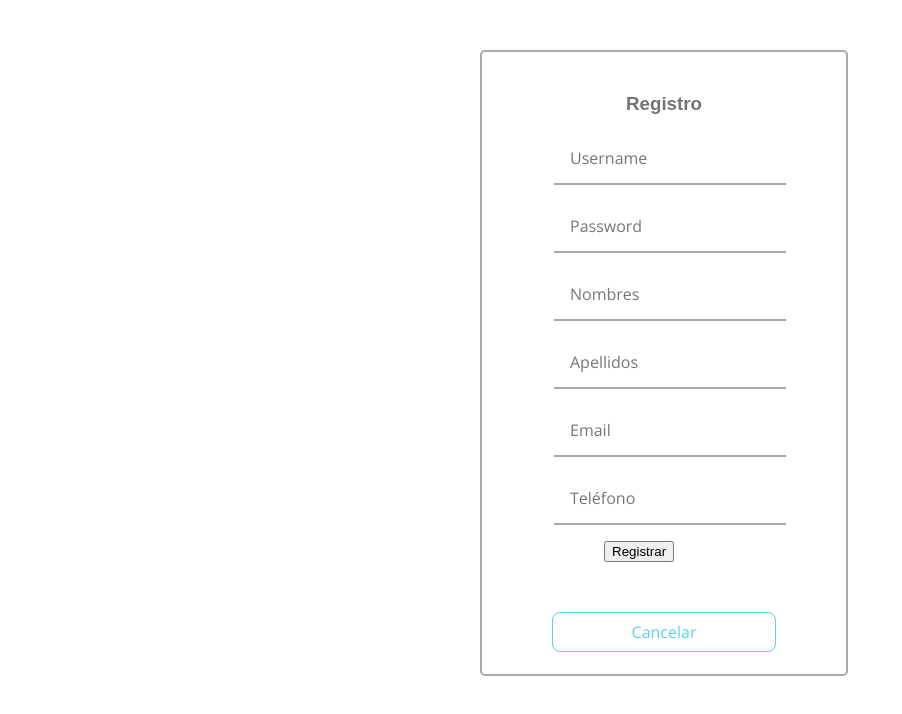
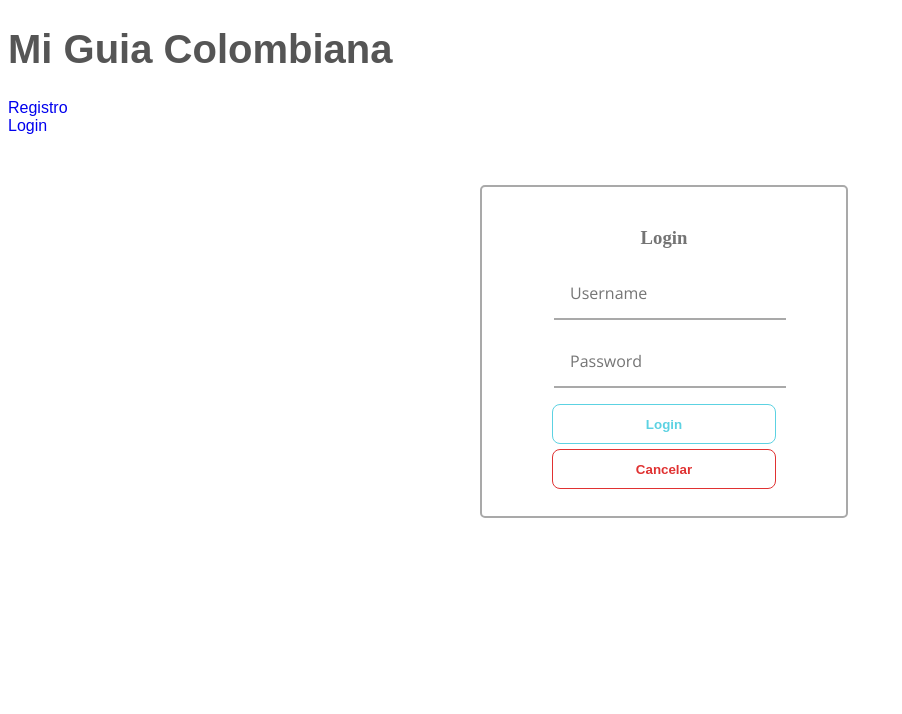
Before and after one commit to jcardenascAndes93/guiaColombianaAngular, an Angular app: page /login in a window 1280 px wide. Before the commit this address led to /. Shown: the top 714 px of the page, without its empty margins (0-902 px from the left). Built offline with nearby package versions, Linux system fonts and the light colour scheme.

Commit message:
Actualizacion de APIs para registro y login de usuarios

```diff
--- a/src/app/app-routing.module.ts
+++ b/src/app/app-routing.module.ts
@@ -1,8 +1,14 @@
 import { NgModule } from '@angular/core';
 import { Routes, RouterModule } from '@angular/router';
 
+import { SignupComponent } from './signup/signup.component';
+import { LoginComponent } from './login/login.component';
 
-const routes: Routes = [];
+
+const routes: Routes = [
+  {path: 'signup', component: SignupComponent},
+  {path: 'login', component: LoginComponent}
+];
 
 @NgModule({
   imports: [RouterModule.forRoot(routes)],
--- a/src/app/app.component.html
+++ b/src/app/app.component.html
@@ -1,4 +1,10 @@
-<app-signup>
-</app-signup>
+<h1>{{ title }}</h1>
+<nav>
+    <a routerLink="/signup">Registro</a>
+</nav>
+<nav>
+    <a routerLink="/login">Login</a>
+</nav>
+<router-outlet></router-outlet>
 <!--<app-login></app-login>-->
 <!-- Add the login component view -->
--- a/src/app/app.component.ts
+++ b/src/app/app.component.ts
@@ -3,8 +3,8 @@ import { Component } from '@angular/core';
 @Component({
   selector: 'app-root',
   templateUrl: './app.component.html',
-  styleUrls: ['./app.component.css']
+  styleUrls: ['./app.component.css'],
 })
 export class AppComponent {
-  title = 'Login';
+  title = 'Mi Guia Colombiana';
 }
--- a/src/app/login/login.component.css
+++ b/src/app/login/login.component.css
@@ -84,20 +84,44 @@ after {
     height: 50px;
 }
 
-#login form input[type="submit"] {
+#login form button[id="register"] {
     display: block;
     background: white;
     border: 1px solid #5cd2e2;
     margin: 0 auto;
-    width: 80%;
+    margin-bottom: 5px;
+    width: 70%;
     height: 40px;
     border-radius: 8px;
     color: #5cd2e2;
     cursor: pointer;
-    transition: background 0.3s ease-in-out;
+    transition: background 0.5s ease-in-out;
+    font-weight: bold
 }
 
-#login form input[type="submit"]:hover {
+#login form button[id="register"]:hover {
     background: #5cd2e2;
     color: white;
+    font-weight: bold
 }
+
+#login form button[id="cancel"] {
+    display: block;
+    background: white;
+    border: 1px solid #e03232;
+    margin: 0 auto;
+    margin-bottom: 5px;
+    width: 70%;
+    height: 40px;
+    border-radius: 8px;
+    color: #e03232;
+    cursor: pointer;
+    transition: background 0.5s ease-in-out;
+    font-weight: bold
+}
+
+#login form button[id="cancel"]:hover {
+    background: #e03232;
+    color: white;
+    font-weight: bold
+}
--- a/src/app/login/login.component.html
+++ b/src/app/login/login.component.html
@@ -11,12 +11,18 @@
     <form name='form-login'>
         <h3>Login</h3>
         <span class="fontawesome-user"></span>
-        <input type="text" id="user" placeholder="Username">
+        <input type="text" name="user" placeholder="Username" [(ngModel)]="login.username" required>
 
         <span class="fontawesome-lock"></span>
-        <input type="password" id="pass" placeholder="Password">
+        <input type="password" name="pass" placeholder="Password" [(ngModel)]="login.password" required>
 
-        <input type="submit" value="Login" text-align="center">
+
+        <a routerLink="">
+            <button id="register" type="submit" (click)="loginUser()">Login</button>
+        </a>
+        <a routerLink="">
+            <button id="cancel" type="submit">Cancelar</button>
+        </a>
 
     </form>
 </div>
--- a/src/app/login/login.component.ts
+++ b/src/app/login/login.component.ts
@@ -1,16 +1,34 @@
 import { Component, OnInit } from '@angular/core';
-
+import { Location } from '@angular/common';
+import { UsersService } from '../users.service';
 @Component({
   selector: 'app-login', // CSS element selector
   templateUrl: './login.component.html', // Location of the template
-  styleUrls: ['./login.component.css'] // Location of the component's private CSS
+  styleUrls: ['./login.component.css'], // Location of the component's private CSS
+  providers: [UsersService]
 })
 export class LoginComponent implements OnInit {
-  username = 'Username';
+  login;
 
-  constructor() { }
+  constructor(private userService: UsersService) { }
 
   ngOnInit() {
+    this.login = {
+      username: '',
+      password: '',
+    }
+  }
+
+  loginUser(){
+    this.userService.loginUser(this.login).subscribe(
+      response => {
+        alert('Bienvenido ' + this.login.username);
+      },
+      error => {
+        alert('Verifica tus datos y vuelve a intentarlo');
+        console.log('ERROR: ', error);
+      }
+    )
   }
 
 }
--- a/src/app/signup/signup.component.css
+++ b/src/app/signup/signup.component.css
@@ -84,20 +84,44 @@ after {
     height: 50px;
 }
 
-#login form input[type="submit"] {
+#login form button[id="register"] {
     display: block;
     background: white;
     border: 1px solid #5cd2e2;
     margin: 0 auto;
+    margin-bottom: 5px;
     width: 70%;
     height: 40px;
     border-radius: 8px;
     color: #5cd2e2;
     cursor: pointer;
     transition: background 0.5s ease-in-out;
+    font-weight: bold
 }
 
-#login form input[type="submit"]:hover {
+#login form button[id="register"]:hover {
     background: #5cd2e2;
     color: white;
+    font-weight: bold
 }
+
+#login form button[id="cancel"] {
+    display: block;
+    background: white;
+    border: 1px solid #e03232;
+    margin: 0 auto;
+    margin-bottom: 5px;
+    width: 70%;
+    height: 40px;
+    border-radius: 8px;
+    color: #e03232;
+    cursor: pointer;
+    transition: background 0.5s ease-in-out;
+    font-weight: bold
+}
+
+#login form button[id="cancel"]:hover {
+    background: #e03232;
+    color: white;
+    font-weight: bold
+}
--- a/src/app/signup/signup.component.html
+++ b/src/app/signup/signup.component.html
@@ -11,10 +11,10 @@
     <form name='form-login'>
         <h3>Registro</h3>
         <span class="fontawesome-user"></span>
-        <input type="text" name="user" placeholder="Username" [(ngModel)]="register.username">
+        <input type="text" name="user" placeholder="Username" [(ngModel)]="register.username" required>
 
         <span class="fontawesome-lock"></span>
-        <input type="password" name="pass" placeholder="Password" [(ngModel)]="register.password">
+        <input type="password" name="pass" placeholder="Password" [(ngModel)]="register.password" required>
 
         <span></span>
         <input type="text" name="name" placeholder="Nombres" [(ngModel)]="register.first_name">
@@ -23,17 +23,19 @@
         <input type="text" name="lastname" placeholder="Apellidos" [(ngModel)]="register.last_name">
 
         <span></span>
-        <input type="text" name="email" placeholder="Email" [(ngModel)]="register.email">
+        <input type="text" name="email" placeholder="Email" [(ngModel)]="register.email" required>
 
         <span></span>
         <input type="text" name="phone" placeholder="Teléfono" [(ngModel)]="register.phone">
 
         <span></span>
         <span></span>
-        <button (click)="registerUser()">Registrar</button>
-        <br>
-        <span></span>
-        <input type="submit" name="" value="Cancelar">
+        <a routerLink="/login">
+            <button id="register" type="submit" (click)="registerUser()">Registrar</button>
+        </a>
+        <a routerLink="">
+            <button id="cancel" type="submit">Cancelar</button>
+        </a>
 
     </form>
 </div>
--- a/src/app/users.service.ts
+++ b/src/app/users.service.ts
@@ -8,6 +8,11 @@ export class UsersService {
 
   // The createUser method using a POST request
   createUser(userData): Observable<any> {
-    return this.http.post('https://guia-colombiana.herokuapp.com/accounts/users/', userData);
+    return this.http.post('http://127.0.0.1:8000/accounts/users/', userData);
+  }
+
+  // Login the user method using a POST request
+  loginUser(userData): Observable<any> {
+    return this.http.post('http://127.0.0.1:8000/accounts/auth/', userData);
   }
 }
--- a/src/styles.css
+++ b/src/styles.css
@@ -1 +1,5 @@
 /* You can add global styles to this file, and also import other style files */
+
+a:link {
+    text-decoration: none;
+}
```
